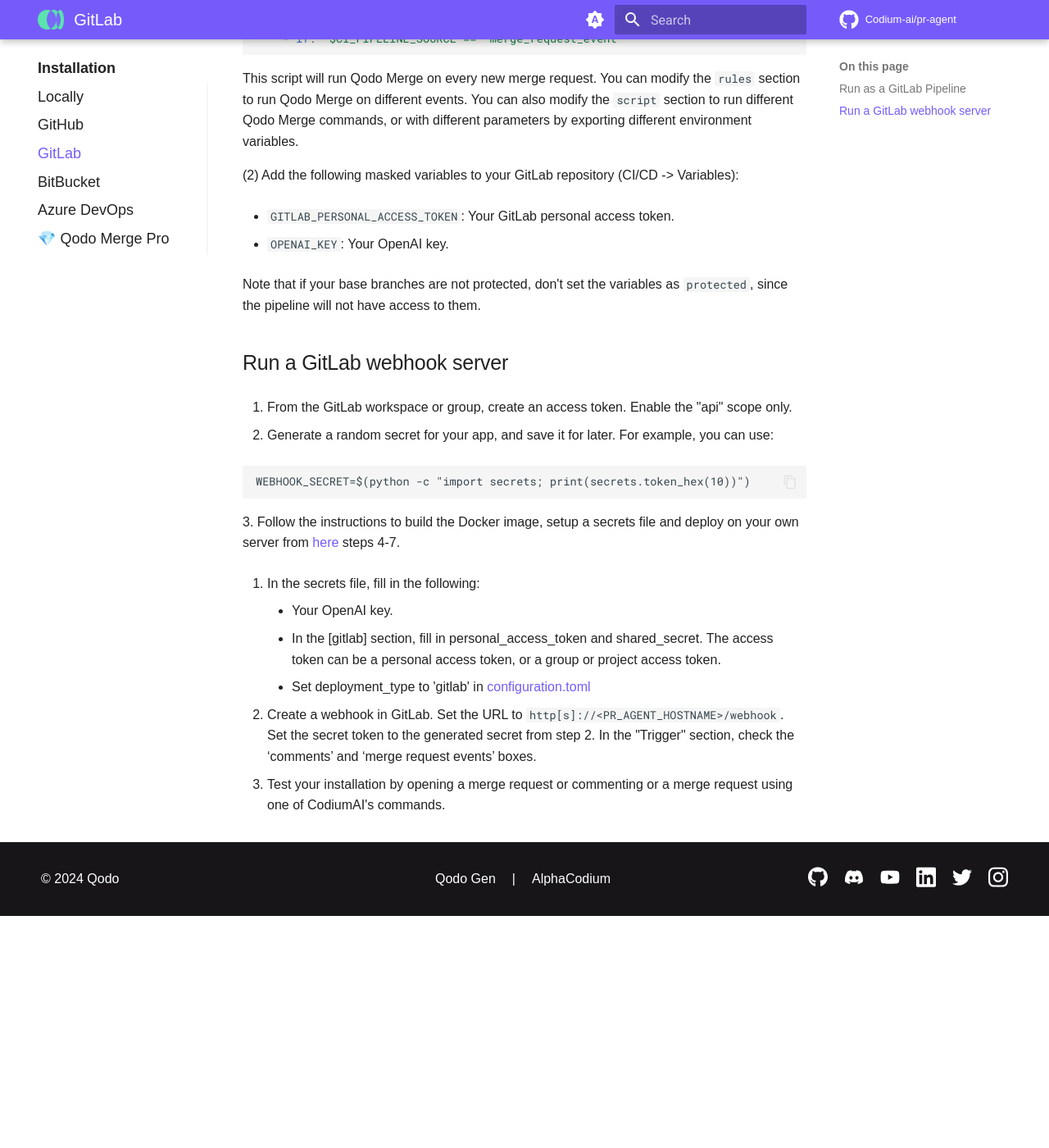
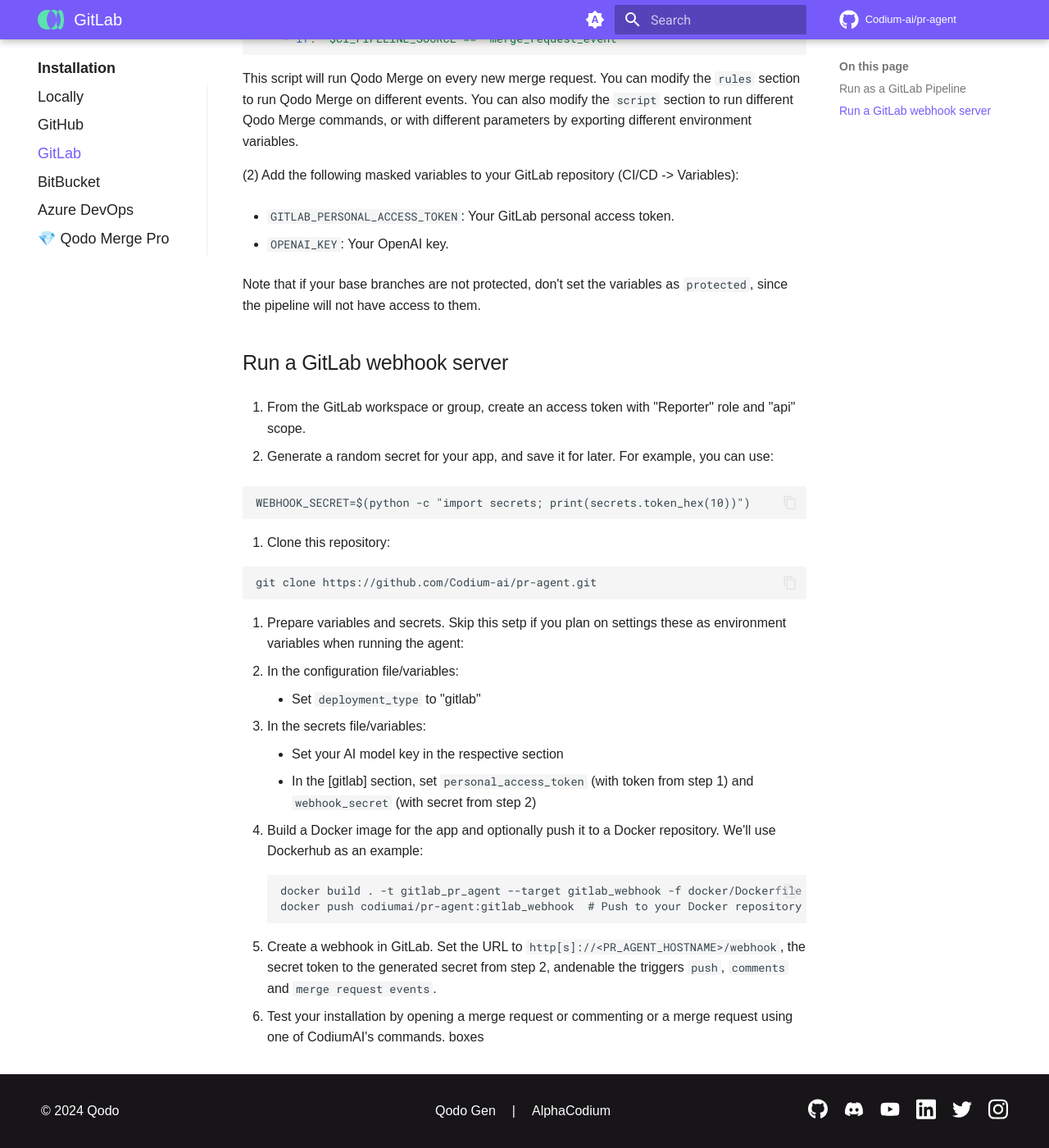
Before and after one commit to Codium-ai/pr-agent, an MkDocs documentation site: the page built from docs/docs/installation/gitlab.md, in a window 1280 px wide and 1400 px high, scrolled down 760 px. Shown: the whole window at 82% size. Built offline with MkDocs 1.6.1 and Material for MkDocs 9.7.7, drawn with Linux system fonts in a browser that asks for light colours; comment, search, counter and statistics services are not loaded; before the commit the page ends 1877 px from its top, so only the background shows below that.

Commit message:
Gitlab docs improved; gitlab webhook secret config standadization

````diff
--- a/docs/docs/installation/gitlab.md
+++ b/docs/docs/installation/gitlab.md
@@ -42,21 +42,36 @@
 
 ## Run a GitLab webhook server
 
-1. From the GitLab workspace or group, create an access token. Enable the "api" scope only.
+1. From the GitLab workspace or group, create an access token with "Reporter" role and "api" scope.
 
 2. Generate a random secret for your app, and save it for later. For example, you can use:
 
 ```
 WEBHOOK_SECRET=$(python -c "import secrets; print(secrets.token_hex(10))")
 ```
-3. Follow the instructions to build the Docker image, setup a secrets file and deploy on your own server from [here](https://qodo-merge-docs.qodo.ai/installation/github/#run-as-a-github-app) steps 4-7.
 
-4. In the secrets file, fill in the following:
-    - Your OpenAI key.
-    - In the [gitlab] section, fill in personal_access_token and shared_secret. The access token can be a personal access token, or a group or project access token.
-    - Set deployment_type to 'gitlab' in [configuration.toml](https://github.com/Codium-ai/pr-agent/blob/main/pr_agent/settings/configuration.toml)
+3. Clone this repository:
 
-5. Create a webhook in GitLab. Set the URL to ```http[s]://<PR_AGENT_HOSTNAME>/webhook```. Set the secret token to the generated secret from step 2.
-In the "Trigger" section, check the ‘comments’ and ‘merge request events’ boxes.
+```
+git clone https://github.com/Codium-ai/pr-agent.git
+```
 
-6. Test your installation by opening a merge request or commenting or a merge request using one of CodiumAI's commands.
+4. Prepare variables and secrets. Skip this setp if you plan on settings these as environment variables when running the agent:
+  1. In the configuration file/variables:
+    - Set `deployment_type` to "gitlab"
+
+  2. In the secrets file/variables:
+    - Set your AI model key in the respective section
+    - In the [gitlab] section, set `personal_access_token` (with token from step 1) and `webhook_secret` (with secret from step 2)
+
+
+5. Build a Docker image for the app and optionally push it to a Docker repository. We'll use Dockerhub as an example:
+```
+docker build . -t gitlab_pr_agent --target gitlab_webhook -f docker/Dockerfile
+docker push codiumai/pr-agent:gitlab_webhook  # Push to your Docker repository
+```
+
+6. Create a webhook in GitLab. Set the URL to ```http[s]://<PR_AGENT_HOSTNAME>/webhook```, the secret token to the generated secret from step 2, andenable the triggers `push`, `comments` and `merge request events`.
+
+7. Test your installation by opening a merge request or commenting or a merge request using one of CodiumAI's commands.
+boxes
````
Also changed, not shown: 2 other files.
